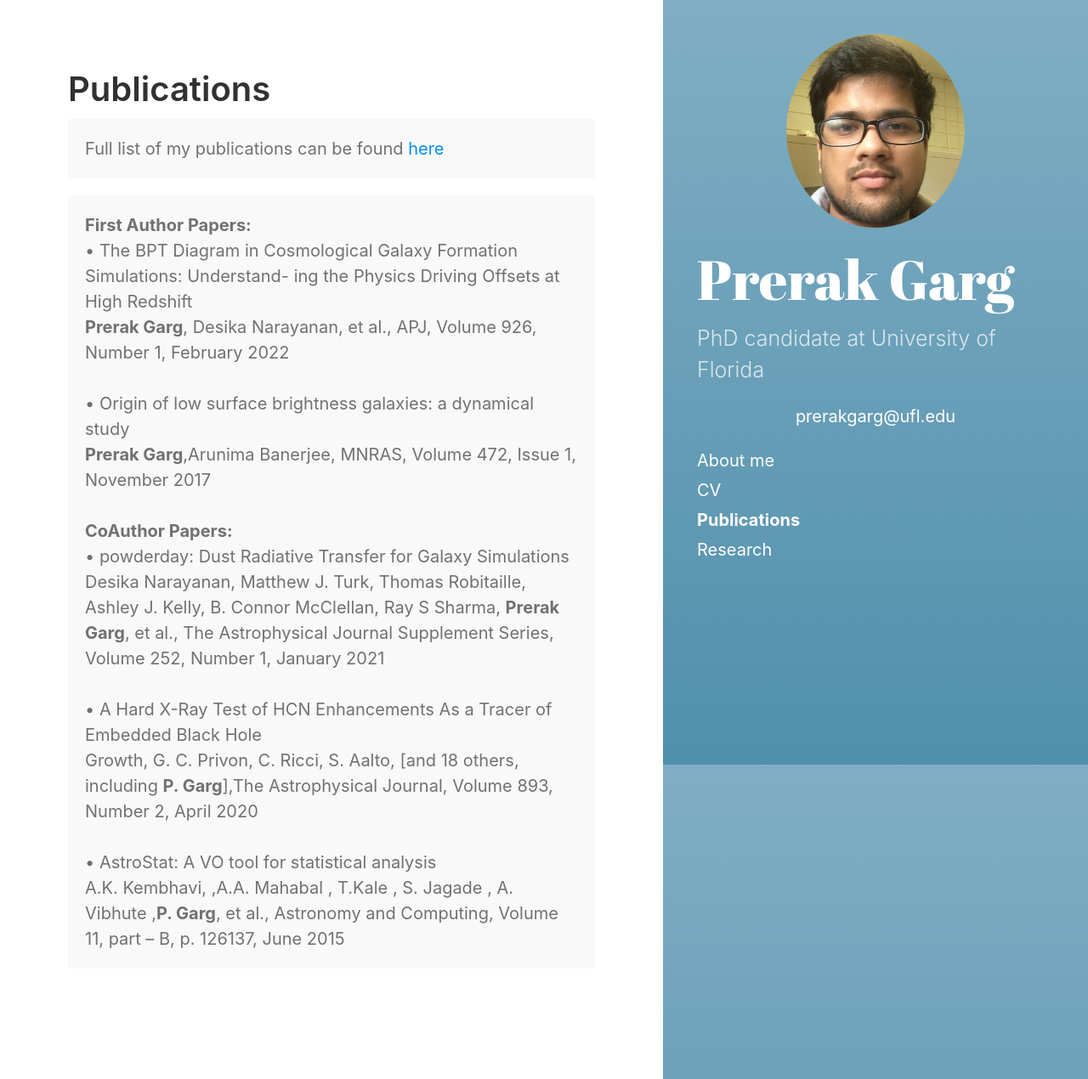
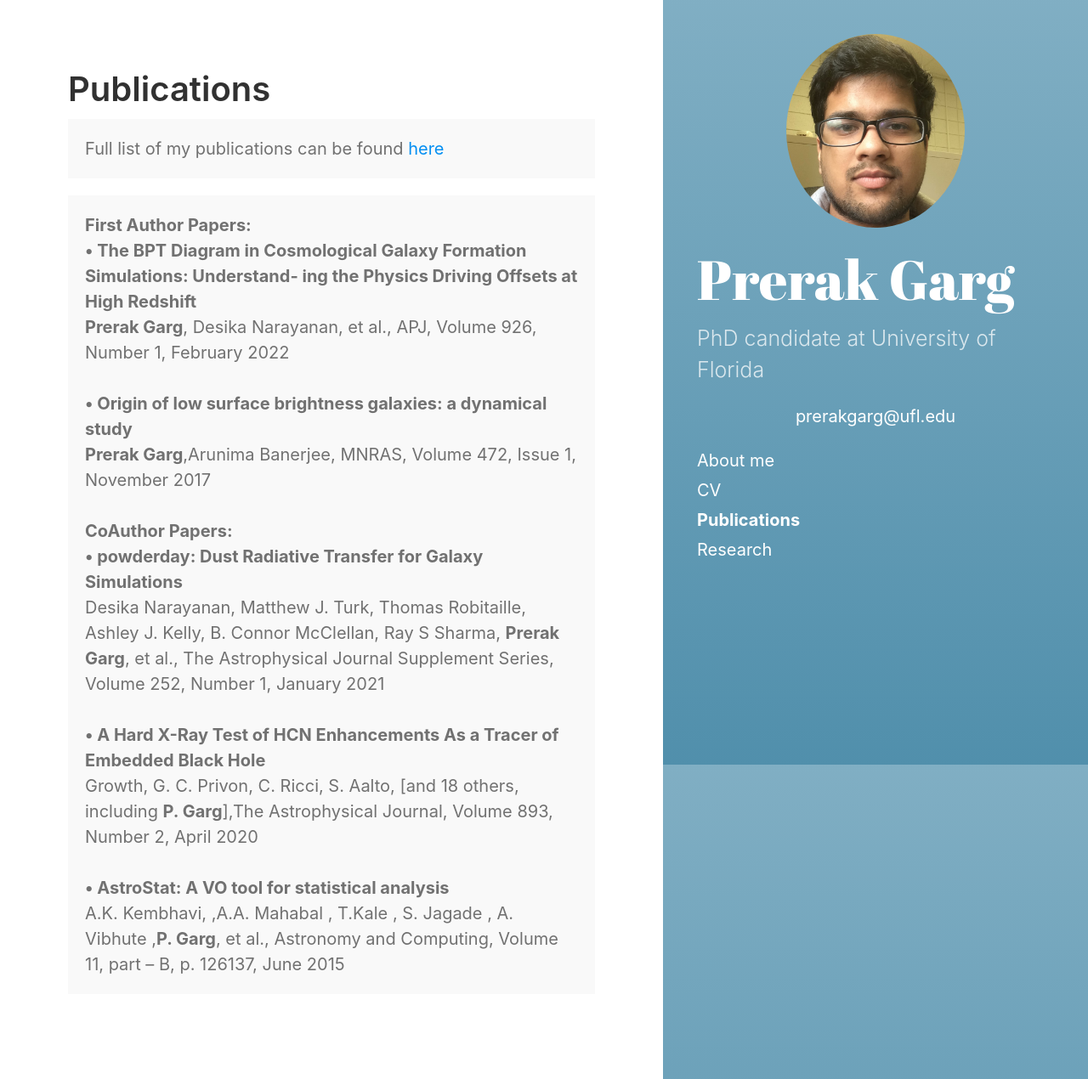
Before and after one commit to prerakgarg07/prerakgarg07.github.io, a Jekyll site: the page built from category/Publications.md, in a window 1280 px wide and 1270 px high. Shown: the whole window at 85% size. Built offline with Jekyll 4.4.1, drawn with Linux system fonts in a browser that asks for light colours.

```diff
--- a/category/Publications.md
+++ b/category/Publications.md
@@ -11,28 +11,28 @@ Full list of my publications can be found <a href="https://orcid.org/0000-0002-5
 <p class="message">
 <b>First Author Papers:</b>
 <br>
-&#x2022; The BPT Diagram in Cosmological Galaxy Formation Simulations: Understand-
-ing the Physics Driving Offsets at High Redshift
+<b>&#x2022; The BPT Diagram in Cosmological Galaxy Formation Simulations: Understand-
+ing the Physics Driving Offsets at High Redshift</b>
 <br>
 <b>Prerak Garg</b>, Desika Narayanan, et al., APJ, Volume 926, Number 1, February 2022
 <br><br>
-&#x2022; Origin of low surface brightness galaxies: a dynamical study
+<b>&#x2022; Origin of low surface brightness galaxies: a dynamical study</b>
 <br>
 <b>Prerak Garg</b>,Arunima Banerjee, MNRAS, Volume 472, Issue 1, November 2017
 <br><br>
 <b>Co­Author Papers:</b>
 <br>
-&#x2022; powderday: Dust Radiative Transfer for Galaxy Simulations
+<b>&#x2022; powderday: Dust Radiative Transfer for Galaxy Simulations</b>
 <br>
 Desika Narayanan, Matthew J. Turk, Thomas Robitaille, Ashley J. Kelly, B. Connor McClellan, Ray S Sharma, <b>Prerak Garg</b>, et al.,
 The Astrophysical Journal Supplement Series, Volume 252, Number 1, January 2021
 <br><br>
-&#x2022; A Hard X-­Ray Test of HCN Enhancements As a Tracer of Embedded Black Hole
+<b>&#x2022; A Hard X-­Ray Test of HCN Enhancements As a Tracer of Embedded Black Hole</b>
 <br>
 Growth, G. C. Privon, C. Ricci, S. Aalto, [and 18 others, including <b>P. Garg</b>],The
 Astrophysical Journal, Volume 893, Number 2, April 2020
 <br><br>
-&#x2022; AstroStat­: A VO tool for statistical analysis
+<b>&#x2022; AstroStat­: A VO tool for statistical analysis</b>
 <br>
 A.K. Kembhavi, ,A.A. Mahabal , T.Kale , S. Jagade , A. Vibhute ,<b>P. Garg</b>, et al., Astronomy and Computing, Volume 11, part – B, p. 126­137, June 2015
 </p>
```
